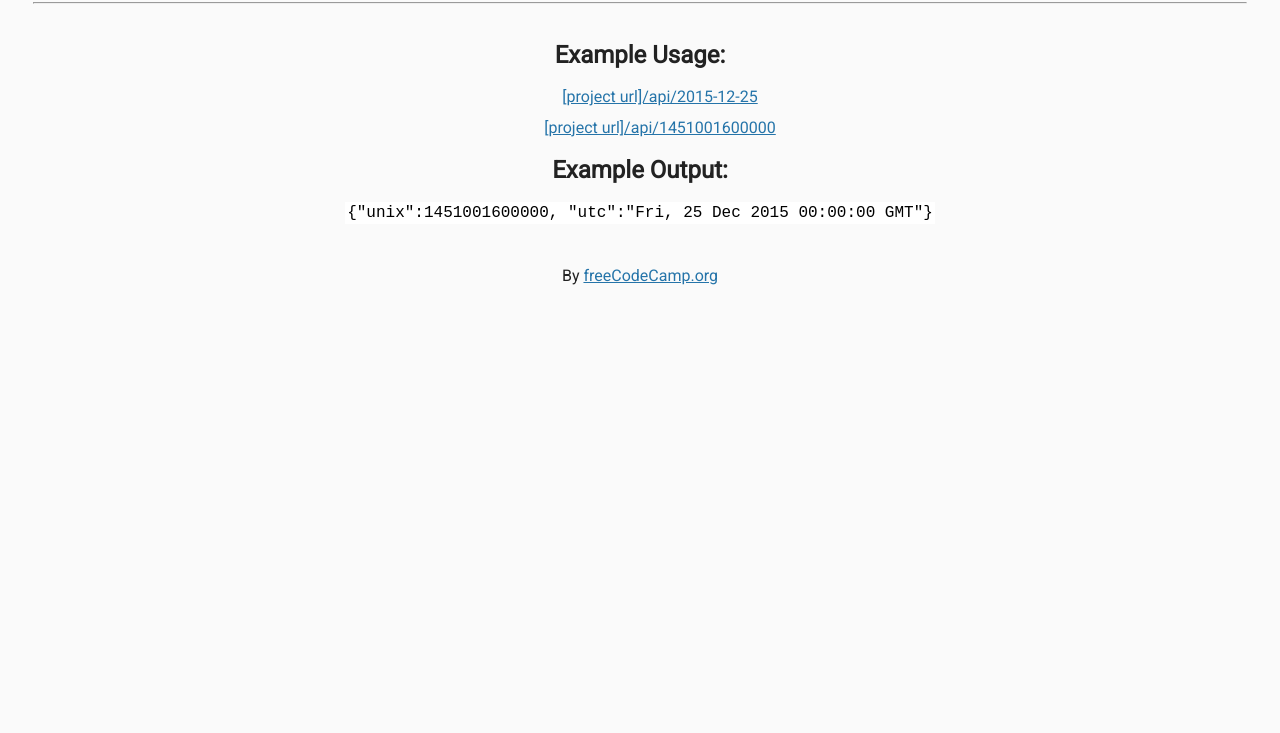
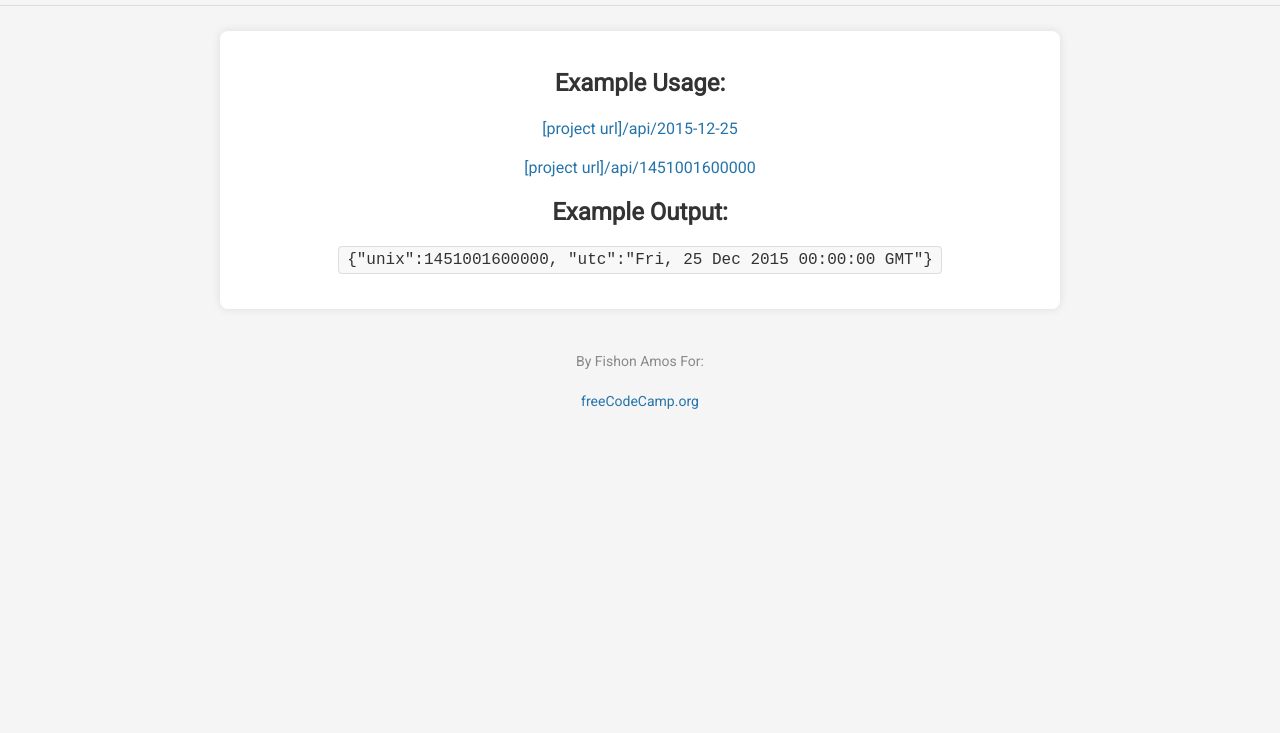
Before and after one commit to fishonamos/timestamp_microservice, a website: page timestamp_microservice/views/index.html in a window 1280 px wide. Shown: the part 67-800 px from the top of the page. Drawn offline with Linux system fonts and the light colour scheme; files that its build step writes are made by us from their sources.

Commit message:
Modified the code to send a request to /api/:date?

```diff
--- a/timestamp_microservice/index.js
+++ b/timestamp_microservice/index.js
@@ -19,8 +19,9 @@ app.get("/", function (req, res) {
 });
 
 // your first API endpoint...
-app.get("/api/hello", function (req, res) {
-  res.json({greeting: 'hello API'});
+app.get("/api/:date?", function (req, res) {
+  let date = req.params.date;
+  res.json({date: date});
 });
 
 // Listen on port set in environment variable or default to 3000
--- a/timestamp_microservice/public/style.css
+++ b/timestamp_microservice/public/style.css
@@ -3,44 +3,63 @@
 body {
 	font-family: 'Roboto', sans-serif;
 	font-size: 16px;
-	color: #222;
-	background-color: #FaFaFa;
+	color: #333;
+	background-color: #f5f5f5;
 	text-align: center;
-	line-height: 1.4em;
+	line-height: 1.6em;
+	margin: 0;
 }
 
 .container {
-	padding: 0;
-	margin-top: 40px;
+	max-width: 800px;
+	margin: 0 auto;
+	padding: 20px;
+	background-color: #fff;
+	box-shadow: 0 0 10px rgba(0, 0, 0, 0.1);
+	border-radius: 8px;
 }
 
 h3 {
-  margin-top: 30px;
+	margin-top: 30px;
+	color: #2574A9;
 }
 
 hr {
-	margin: 25px;
+	margin: 25px 0;
+	border: 0;
+	border-top: 1px solid #ddd;
 }
 
 .footer {
 	margin-top: 40px;
+	color: #888;
+	font-size: 14px;
 }
 
 code {
-  font-family: monospace;
-  padding: 2px;
-  color: black;
-  background-color: #fff;
+	font-family: 'Courier New', monospace;
+	padding: 4px 8px;
+	color: #333;
+	background-color: #f8f8f8;
+	border: 1px solid #ddd;
+	border-radius: 4px;
 }
 
 ul {
 	list-style-type: none;
+	padding: 0;
 }
 
 li {
-  margin-bottom: 0.5em;
+	margin-bottom: 0.8em;
 }
 
 a {
 	color: #2574A9;
+	text-decoration: none;
+	transition: color 0.3s ease;
 }
+
+a:hover {
+	color: #14568B;
+}
--- a/timestamp_microservice/views/index.html
+++ b/timestamp_microservice/views/index.html
@@ -2,7 +2,7 @@
 
 <html>
    <head>
-      <title>Timestamp Microservice | freeCodeCamp.org</title>
+      <title>Timestamp Microservice |</title>
       <link rel="shortcut icon" href="https://cdn.freecodecamp.org/universal/favicons/favicon-32x32.png" type="image/x-icon"/>
       <link href="https://fonts.googleapis.com/css?family=Roboto" rel="stylesheet" type="text/css">
       <link href="style.css" rel="stylesheet" type="text/css">
@@ -25,7 +25,7 @@
     </div>
     <div class="footer">
       <p>
-        By <a href="https://www.freecodecamp.org/">freeCodeCamp.org</a>
+        By Fishon Amos For:</p><a href="https://www.freecodecamp.org/">freeCodeCamp.org</a>
       </p>
     </div>
   </body>
```
Also changed, not shown: 1 other file.
